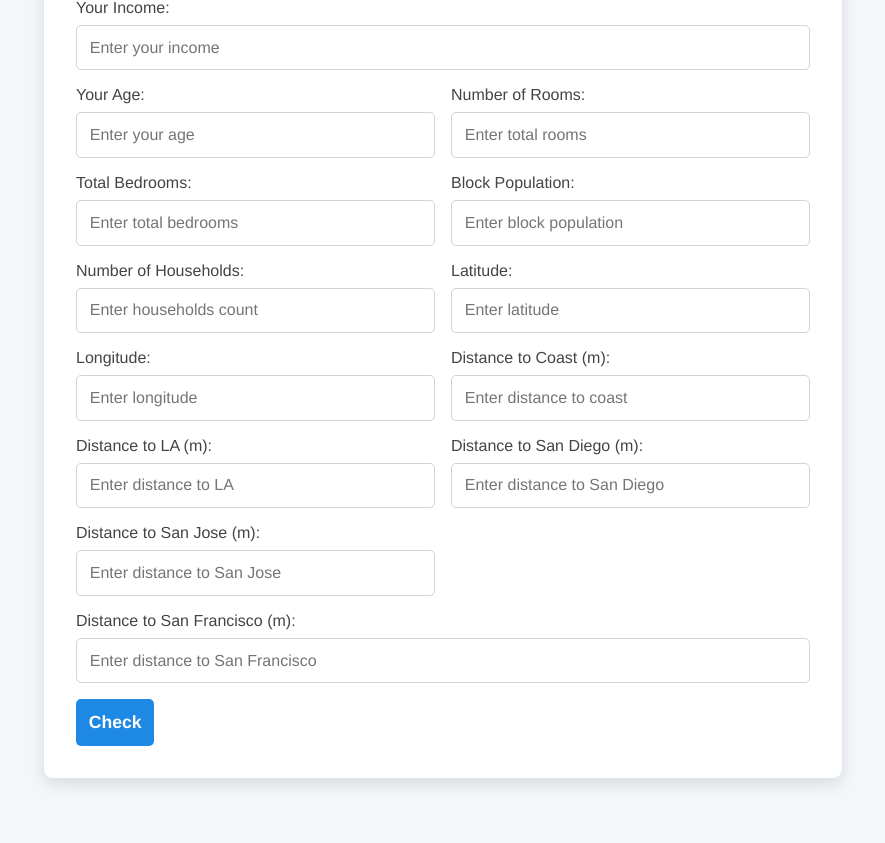
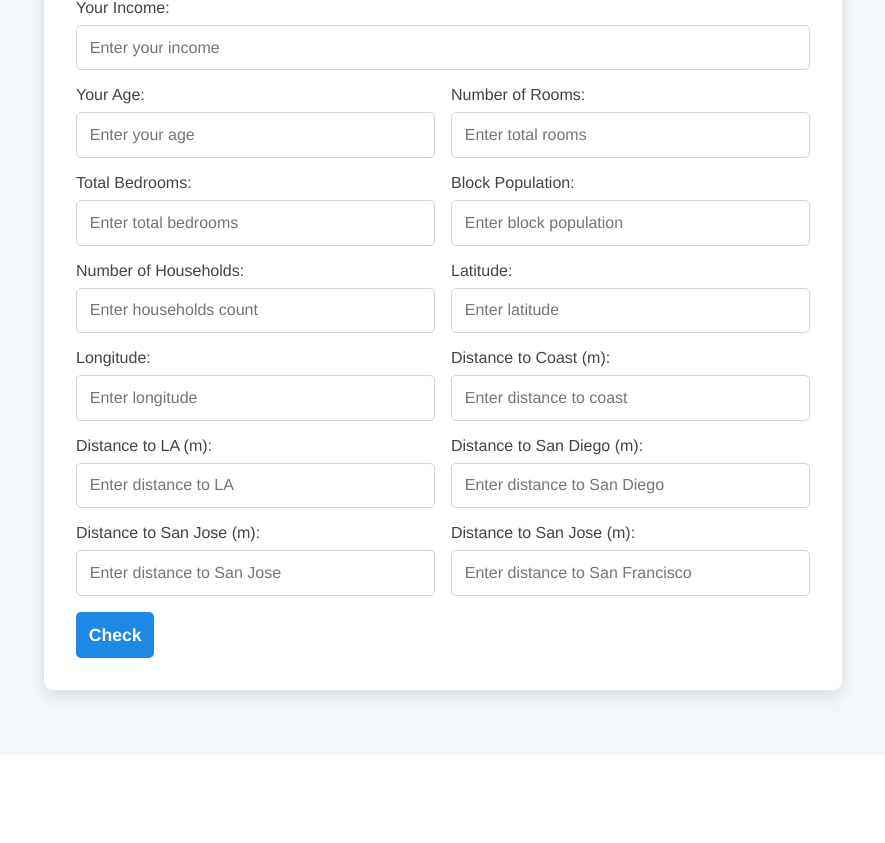
Before and after one commit to patrykslomka/DataEngineering_team4_1, a Flask app: page /housing_predict/ in a window 1280 px wide. Shown: the part 700-1543 px from the top of the page, without its empty margins (197-1082 px from the left). After the commit the page ends 1408 px from the top, so only its background shows below. Run offline with Flask 3, Linux system fonts and the light colour scheme.

Commit message:
Update input_form_page.html

```diff
--- a/UI/templates/input_form_page.html
+++ b/UI/templates/input_form_page.html
@@ -188,8 +188,8 @@
                     <label for="Distance_to_SanJose">Distance to San Jose (m):</label>
                     <input type="text" id="Distance_to_SanJose" name="Distance_to_SanJose" placeholder="Enter distance to San Jose">
                 </div>
-                <div class="form-grid-full">
-                    <label for="Distance_to_SanFrancisco">Distance to San Francisco (m):</label>
+                <div>
+                    <label for="Distance_to_SanFrancisco">Distance to San Jose (m):</label>
                     <input type="text" id="Distance_to_SanFrancisco" name="Distance_to_SanFrancisco" placeholder="Enter distance to San Francisco">
                 </div>
                 <div class="form-grid-full">
```
